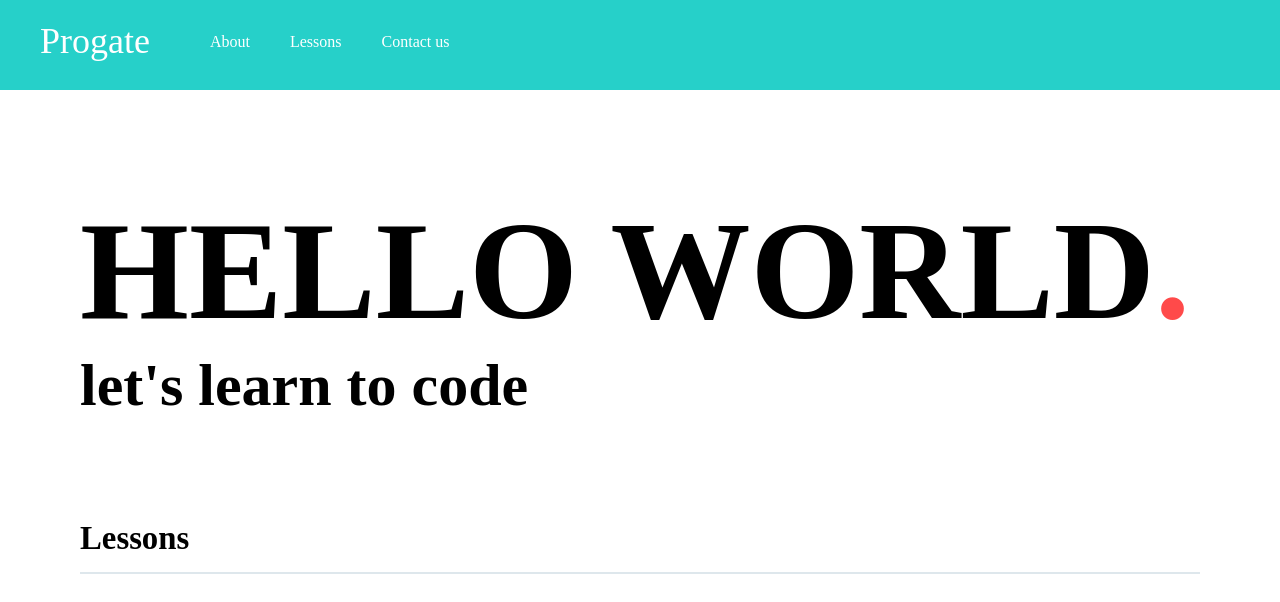
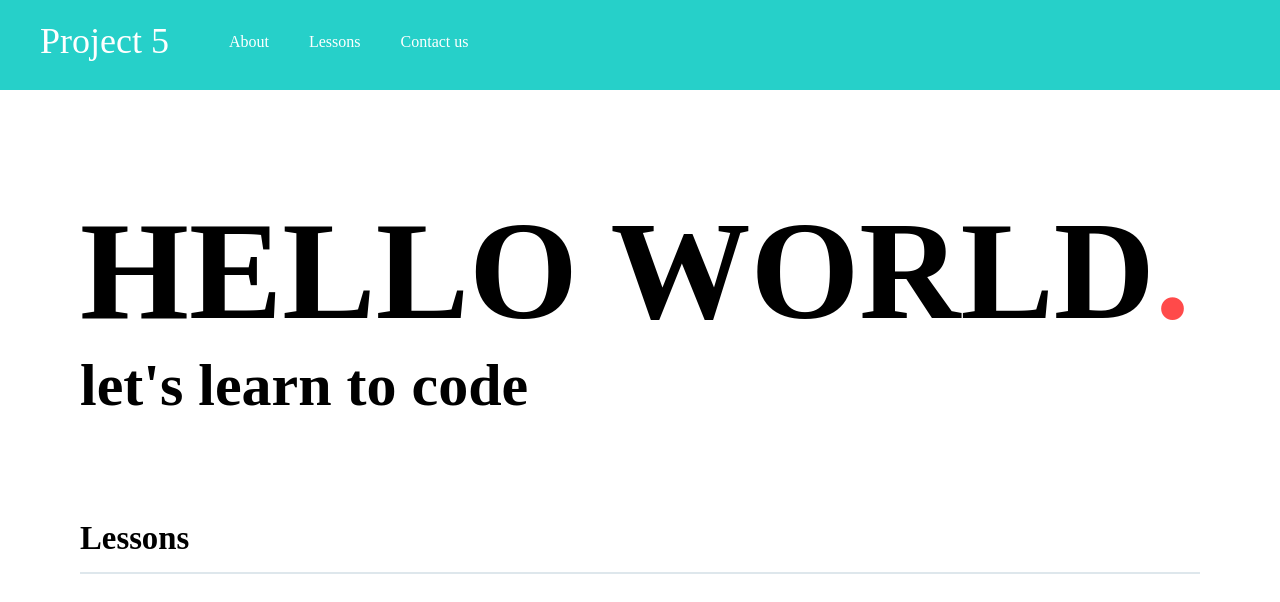
Before and after one commit to muhamadwiku/glints-project, a plain HTML site: page index.html in a window 1280 px wide. Shown: the top 602 px of the page. Drawn offline with Linux system fonts and the light colour scheme.

Commit message:
try to commit changes

```diff
--- a/index.html
+++ b/index.html
@@ -9,7 +9,7 @@
     <!-- Write your code below -->
     <div class="header">
       <div class="logo">
-        Progate
+        Project 5
       </div>
       <div class="link">
         <ul>
```
